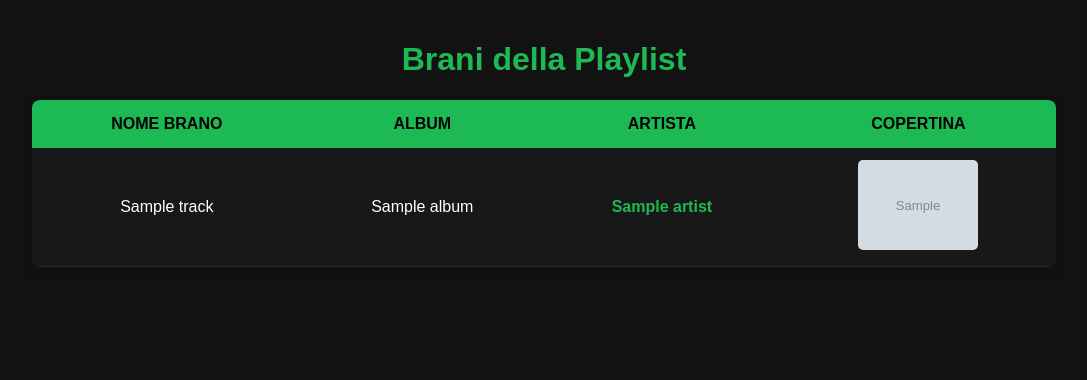
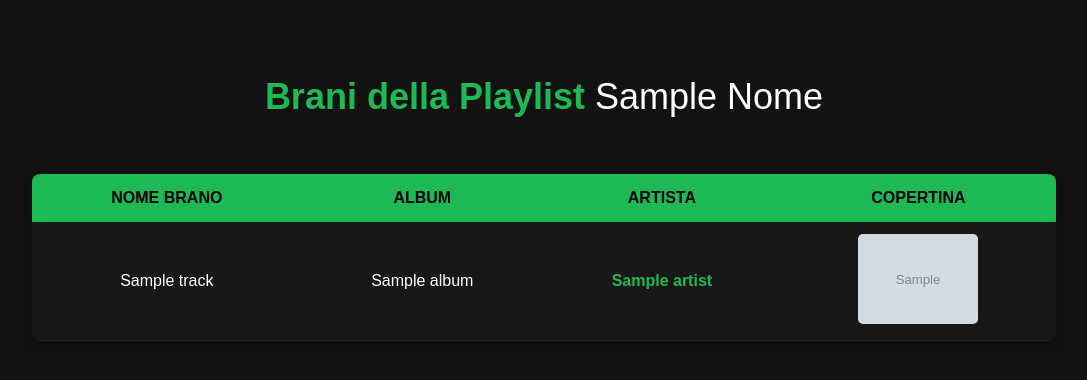
Before and after one commit to tiruzz/RefactoringSpotify, a Flask app: template templates/base.html in a window 1280 px wide. Shown: the top 380 px of the page, without its empty margins (96-1183 px from the left). Run offline with Flask 3, Linux system fonts and the light colour scheme; the template is opened without the code that fills it: most values are stand-ins (such as "Sample title", 1, 10 or a date in 2020); grey boxes marked "Sample" are stand-in pictures.

Commit message:
Raouf - miglioramento stile playlist

```diff
--- a/templates/base.html
+++ b/templates/base.html
@@ -16,14 +16,30 @@
         text-align: center;
     }
 
+     /* Stile per l'h1 */
+     h1 {
+        font-size: 36px;
+        font-weight: bold;
+        color: #1DB954; /* Verde Spotify per il titolo */
+        margin: 20px 0;
+        display: flex;
+        align-items: center;
+        justify-content: center;
+    }
+
+    /* Stile per la parte iniziale del titolo */
+    h1 p {
+        font-size: 36px;
+        font-weight: normal;
+        margin-left: 10px;
+        color: #FFFFFF; /* Bianco per il nome della playlist per contrasto */
+        text-transform: capitalize; /* Prima lettera maiuscola */
+    }
+
     .container {
         width: 80%;
         margin: auto;
         padding: 20px;
-    }
-
-    h1 {
-        color: #1DB954;
     }
 
     table {
@@ -80,7 +96,7 @@
 
 <body>
     <div class="container">
-        <h1>Brani della Playlist </h1>
+        <h1>Brani della Playlist <p>{{ nome }}</p></h1>
 
         {% if brani %}
         <table>
```
Also changed, not shown: blueprints/home.py (+8 -1 lines).
